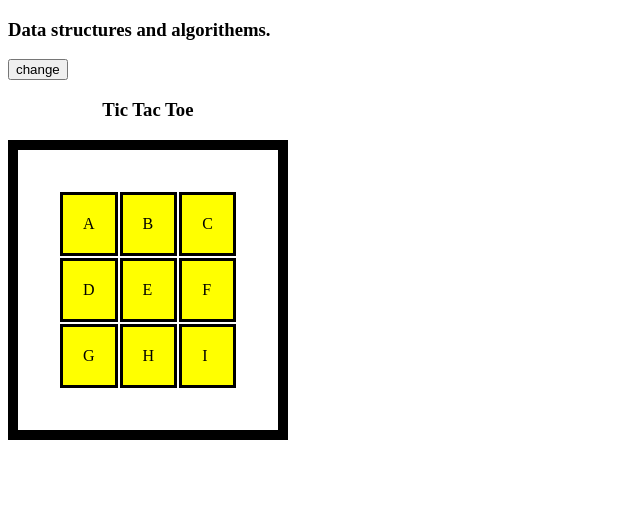
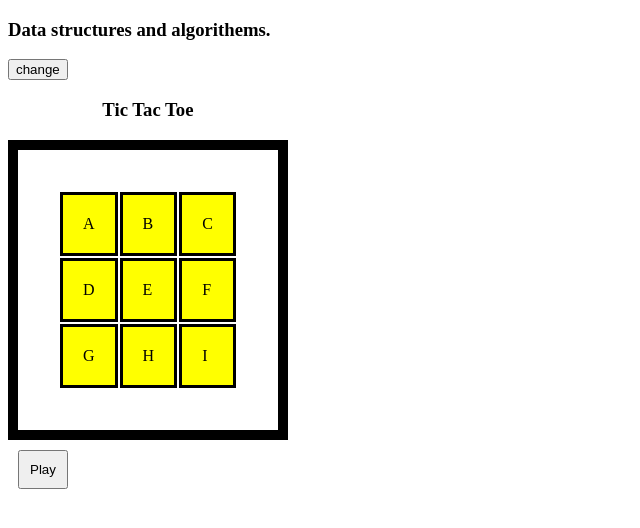
Before and after one commit to Ntshangase/myJavascript, a plain HTML site: page 12_feb/index.html in a window 1280 px wide. Shown: the whole page, without its empty margins (0-640 px from the left). Drawn offline with Linux system fonts and the light colour scheme.

Commit message:
getElementById()

```diff
--- a/12_feb/index.html
+++ b/12_feb/index.html
@@ -36,6 +36,8 @@
                 </tr>
             </tbody>
         </table>
+
+        <button onclick="insert()" class="button">Play</button>
     </div>
 </body>
 </html>
--- a/12_feb/main.js
+++ b/12_feb/main.js
@@ -13,3 +13,8 @@ function changeColor(){
 }
 
 // TIC TAC TOE
+
+// inster symbol function
+function insert() {
+    console.log(document.getElementById("D").innerHTML);
+}
--- a/12_feb/upende.css
+++ b/12_feb/upende.css
@@ -12,3 +12,8 @@
     border-collapse: collapse;
     padding: 20px;
 }
+
+.button {
+    margin: 10px;
+    padding: 10px;
+}
```
